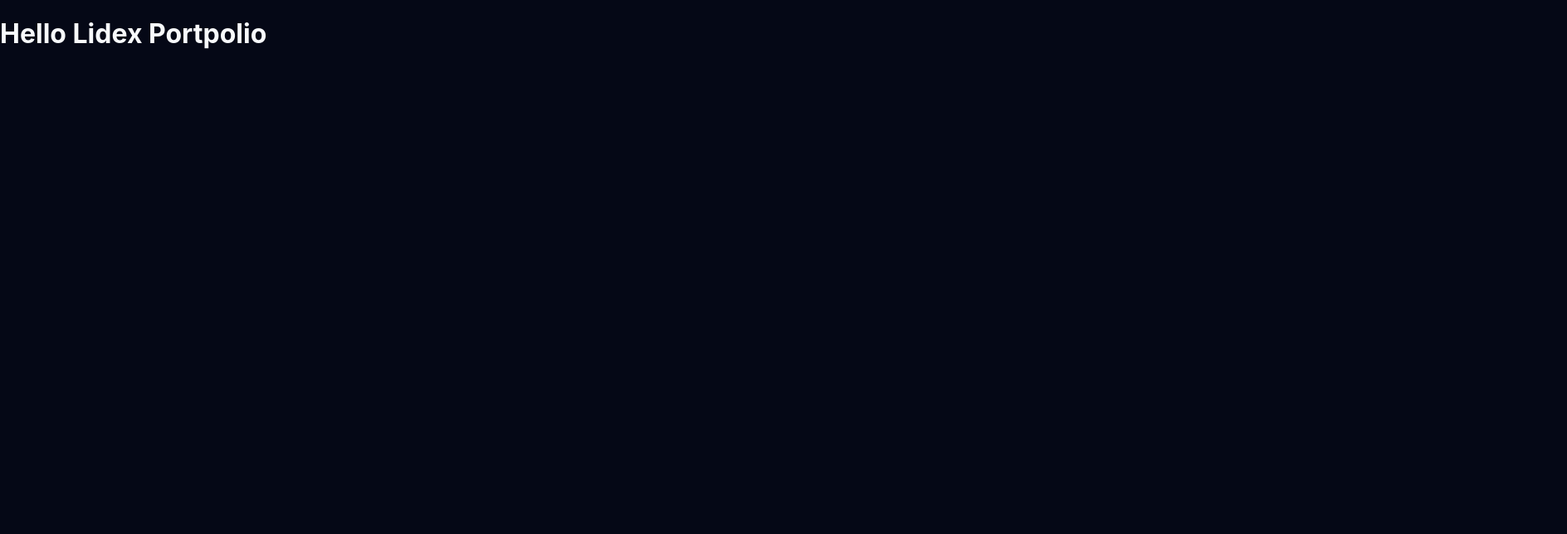
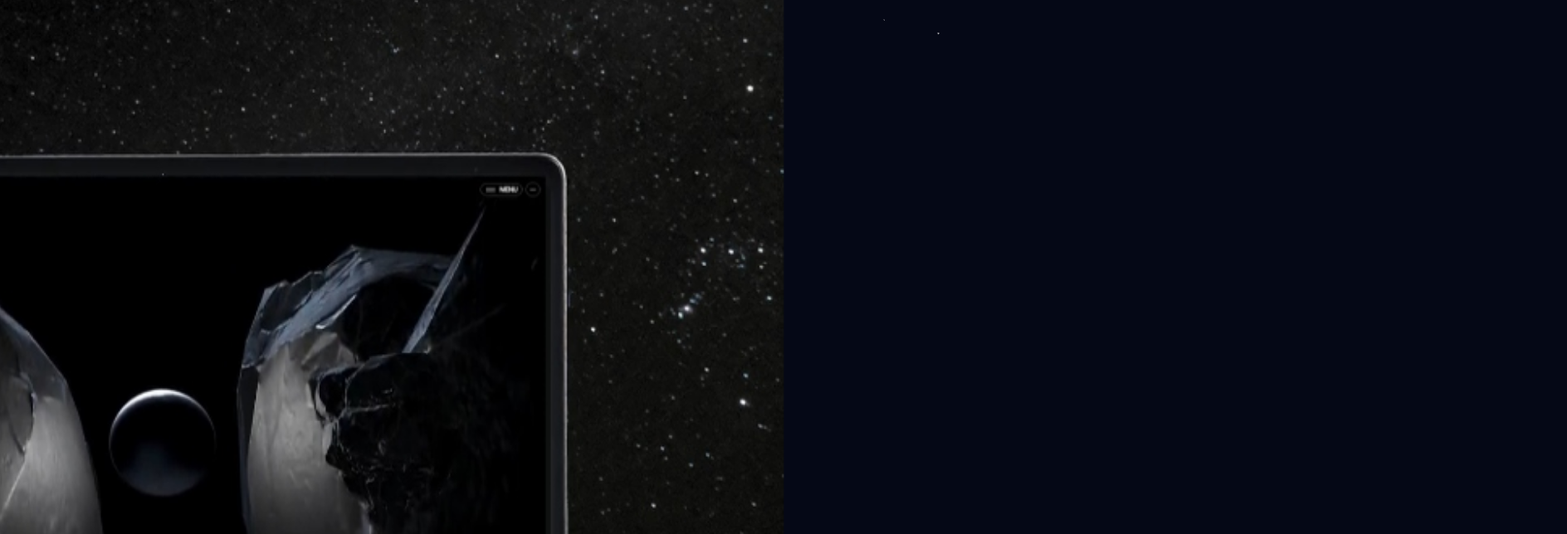
Before and after one commit to Lido01/lidex-profile-superfine, a React (Vite) app: page / in a window 1280 px wide. Shown: the top 644 px of the page at 83% size, 1888 px wide, since content can reach past the window. Built offline with nearby package versions, Linux system fonts and the light colour scheme.

Commit message:
feat(app): implement scroll-driven camera zoom into workstation display

```diff
--- a/src/App.jsx
+++ b/src/App.jsx
@@ -1,10 +1,76 @@
+import React, { useRef } from 'react';
+import { motion, useScroll, useTransform } from 'framer-motion';
+import Scene3D from './components/canvas/Scene3D';
+import Navbar from './components/layout/Navbar';
+import Footer from './components/layout/Footer';
+import Hero from './components/sections/Hero';
+import BentoAbout from './components/sections/BentoAbout';
+import Projects from './components/sections/Projects';
+import Experience from './components/sections/Experience';
+import Contact from './components/sections/Contact';
+
 function App() {
+  const containerRef = useRef(null);
+
+  // Scroll-linked camera zoom into the laptop screen
+  const { scrollYProgress } = useScroll();
+
+  // Background zooms in from 1.15x up to 1.95x as user scrolls through the initial 40% of the page
+  const bgScale = useTransform(scrollYProgress, [0, 0.45], [1.15, 1.95]);
+  const bgY = useTransform(scrollYProgress, [0, 0.45], ['0%', '-12%']);
+  const overlayDarkness = useTransform(scrollYProgress, [0, 0.25], [0.35, 0.88]);
 
   return (
-    <>
-      <h1>Hello Lidex Portpolio</h1>
-    </>
-  )
+    <div
+      ref={containerRef}
+      className="relative min-h-screen bg-[#050816] text-slate-100 font-sans selection:bg-cyan-500/30 selection:text-cyan-200 overflow-x-hidden"
+    >
+      {/* 1. Underlying WebGL Celestial Starfield */}
+      <Scene3D />
+
+      {/* 2. Fixed Spatial Laptop Background with Scroll-Driven Zoom */}
+      <div className="fixed inset-0 pointer-events-none z-0 overflow-hidden">
+        <motion.div
+          style={{
+            scale: bgScale,
+            y: bgY
+          }}
+          className="absolute inset-0 w-full h-full bg-cover bg-center origin-[50%_50%]"
+        >
+          <img
+            src="/spatial-laptop.jpg"
+            alt="Spatial Computing Workstation"
+            className="w-full h-full object-cover object-center"
+          />
+        </motion.div>
+
+        {/* Dynamic Dark Scrim that intensifies as you enter the screen depth */}
+        <motion.div
+          style={{ opacity: overlayDarkness }}
+          className="absolute inset-0 bg-[#050816] transition-opacity"
+        />
+
+        {/* Hairline Grid & Vignette for architectural senior developer mood */}
+        <div className="absolute inset-0 bg-gradient-to-b from-[#050816]/50 via-transparent to-[#050816]" />
+        <div className="absolute inset-0 cyber-grid opacity-25" />
+      </div>
+
+      {/* 3. Minimalist Architectural Navigation */}
+      <Navbar />
+
+      {/* 4. Main Scrollable Content Layer (Appears scrolling out of the computer display) */}
+      <main className="relative z-10">
+        <Hero />
+        <BentoAbout />
+        <Projects />
+        <Experience />
+        <Contact />
+      </main>
+
+      {/* 5. Minimalist Engineering Footer */}
+      <Footer />
+    </div>
+  );
 }
 
-export default App
+export default App;
```
